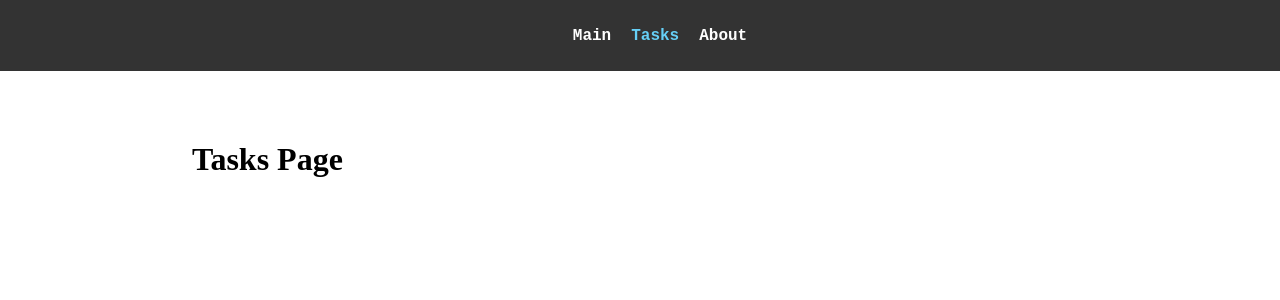
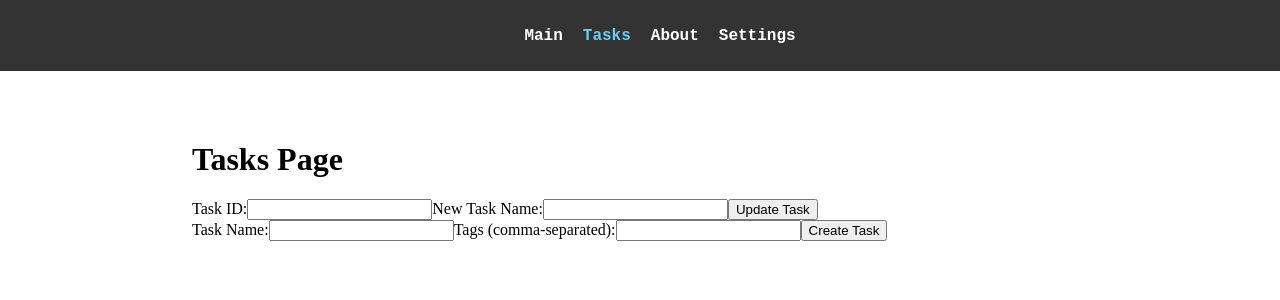
Before and after one commit to andevrrr/TypeScript_React_Tasks-Manager, a React (Vite) app in the folder final_assignment/: page /tasks in a window 1280 px wide. Shown: the top 300 px of the page. Built offline with nearby package versions, Linux system fonts and the light colour scheme; data requests are answered from the project's data file.

Commit message:
tasks page

```diff
--- a/final_assignment/src/App.tsx
+++ b/final_assignment/src/App.tsx
@@ -2,6 +2,7 @@ import { BrowserRouter as Router, Route, Routes } from 'react-router-dom';
 import Dashboard from './views/Dashboard';
 import Tasks from './views/Tasks';
 import About from './views/About';
+import Settings from './views/Settings';
 import Header from './components/Header/Header';
 import "./App.css";
 
@@ -14,6 +15,7 @@ const App: React.FC = () => {
           <Route path="/" element={<Dashboard />} />
           <Route path="/tasks" element={<Tasks />} />
           <Route path="/about" element={<About />} />
+          <Route path="/settings" element={<Settings />} />
         </Routes>
       </div>
     </Router>
--- a/final_assignment/src/components/Header/Header.tsx
+++ b/final_assignment/src/components/Header/Header.tsx
@@ -41,6 +41,15 @@ const Header: React.FC = () => {
               About
             </Link>
           </li>
+          <li>
+            <Link
+              to="/settings"
+              className={activePage === '/settings' ? 'active' : ''}
+              onClick={() => handlePageChange('/settings')}
+            >
+              Settings
+            </Link>
+          </li>
         </ul>
       </nav>
     </header>
--- a/final_assignment/src/services/api.ts
+++ b/final_assignment/src/services/api.ts
@@ -2,9 +2,32 @@ import axios from 'axios';
 
 const API_BASE_URL = 'http://localhost:3010';
 
-export const fetchTasks = () => {
-    axios.get(`${API_BASE_URL}/tasks`);
-}
-export const updateTask = (taskId: number, data: any) => {
-    axios.patch(`${API_BASE_URL}/tasks/${taskId}`, data)
+export const fetchTasks = async () => {
+  try {
+    const response = await axios.get(`${API_BASE_URL}/tasks`);
+    return response.data; // Access the 'data' property
+  } catch (error) {
+    // Handle errors appropriately (e.g., log them or show a user-friendly message)
+    console.error('Error fetching tasks:', error);
+    throw error; // Rethrow the error to propagate it
+  }
 };
+
+export const updateTask = async (taskId: number, data: any) => {
+  try {
+    await axios.patch(`${API_BASE_URL}/tasks/${taskId}`, data);
+  } catch (error) {
+    console.error('Error updating task:', error);
+    throw error;
+  }
+};
+
+export const createTask = async (data: any) => {
+  try {
+    const response = await axios.post(`${API_BASE_URL}/tasks`, data);
+    return response.data; // If you want to return the created task
+  } catch (error) {
+    console.error('Error creating task:', error);
+    throw error;
+  }
+};
--- /dev/null
+++ b/final_assignment/src/views/Settings.tsx
@@ -0,0 +1,9 @@
+import React from 'react';
+
+const Settings: React.FC = () => (
+	<div>
+		<h1>Settings Page</h1>
+	</div>
+);
+
+export default Settings;
--- a/final_assignment/src/views/Tasks.tsx
+++ b/final_assignment/src/views/Tasks.tsx
@@ -1,9 +1,99 @@
-import React from 'react';
+import React, { useEffect, useState } from "react";
+import { fetchTasks, createTask, updateTask } from "../services/api";
 
-const Tasks: React.FC = () => (
-	<div>
-		<h1>Tasks Page</h1>
-	</div>
-);
+const Tasks: React.FC = () => {
+  const [tasks, setTasks] = useState<any[]>([]);
+
+  useEffect(() => {
+    fetchTasks().then((response) => setTasks(response.data));
+  }, []);
+
+  const handleUpdateTask = (taskId: number, data: any) => {
+    updateTask(taskId, data).then(() => {
+      fetchTasks().then((response) => setTasks(response.data));
+    });
+  };
+
+  const handleCreateTask = (data: any) => {
+    createTask(data).then(() => {
+      fetchTasks().then((response) => setTasks(response.data));
+    });
+  };
+
+  return (
+    <div>
+      <h1>Tasks Page</h1>
+      <ul>
+        {tasks &&
+          tasks.map((task) => (
+            <div key={task.id}>{task.name}</div>
+          ))}
+      </ul>
+
+      <form
+        onSubmit={(e) => {
+          e.preventDefault();
+        }}
+      >
+        <label>
+          Task ID:
+          <input type="number" name="taskId" />
+        </label>
+        <label>
+          New Task Name:
+          <input type="text" name="newTaskName" />
+        </label>
+        <button
+          onClick={() =>
+            handleUpdateTask(
+              parseInt(
+                (document.querySelector('[name="taskId"]') as HTMLInputElement)
+                  .value
+              ),
+              {
+                name: (
+                  document.querySelector(
+                    '[name="newTaskName"]'
+                  ) as HTMLInputElement
+                ).value,
+              }
+            )
+          }
+        >
+          Update Task
+        </button>
+      </form>
+
+      <form
+        onSubmit={(e) => {
+          e.preventDefault();
+        }}
+      >
+        <label>
+          Task Name:
+          <input type="text" name="taskName" />
+        </label>
+        <label>
+          Tags (comma-separated):
+          <input type="text" name="taskTags" />
+        </label>
+        <button
+          onClick={() =>
+            handleCreateTask({
+              name: (
+                document.querySelector('[name="taskName"]') as HTMLInputElement
+              ).value,
+              tags: (
+                document.querySelector('[name="taskTags"]') as HTMLInputElement
+              ).value.split(","),
+            })
+          }
+        >
+          Create Task
+        </button>
+      </form>
+    </div>
+  );
+};
 
 export default Tasks;
```
